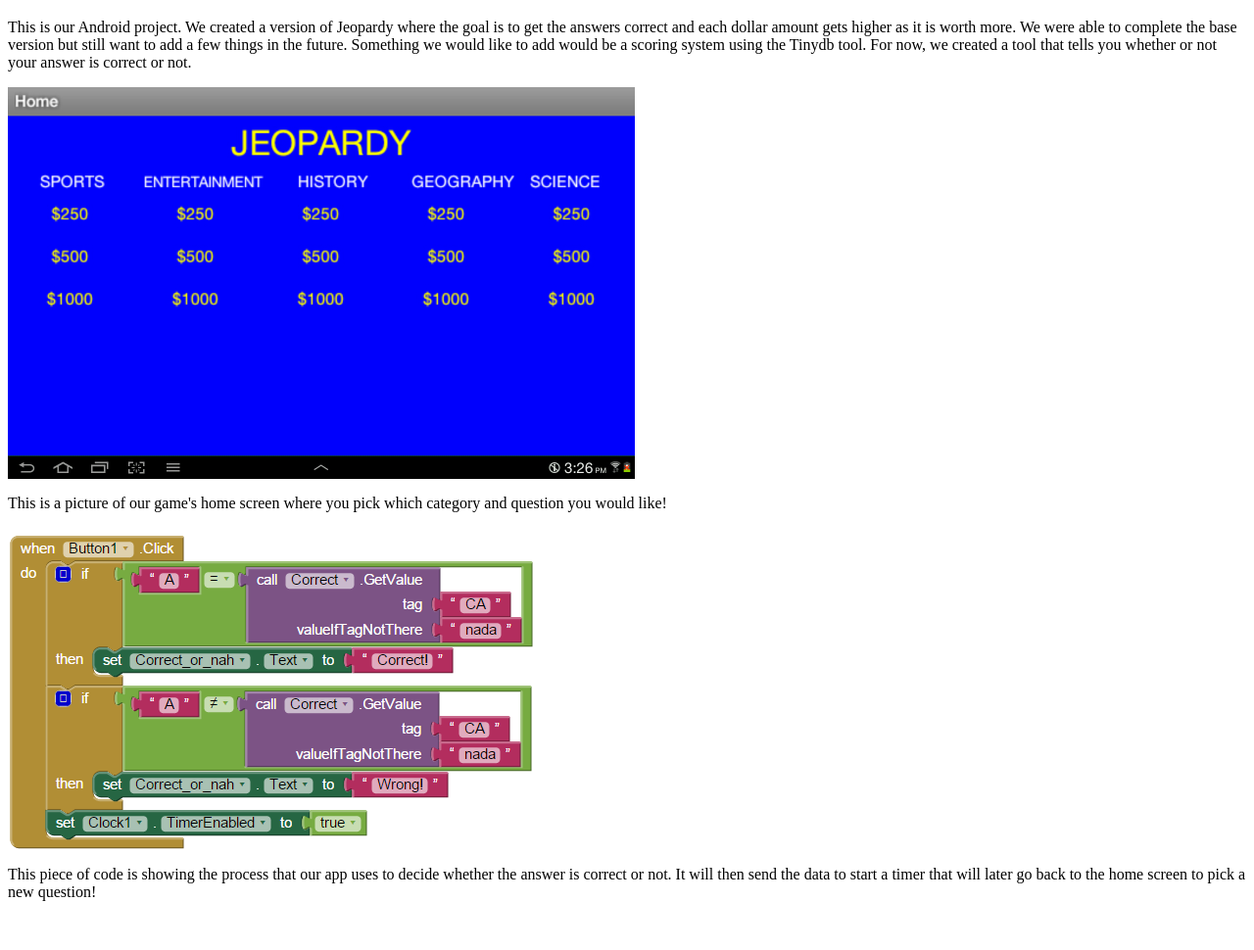
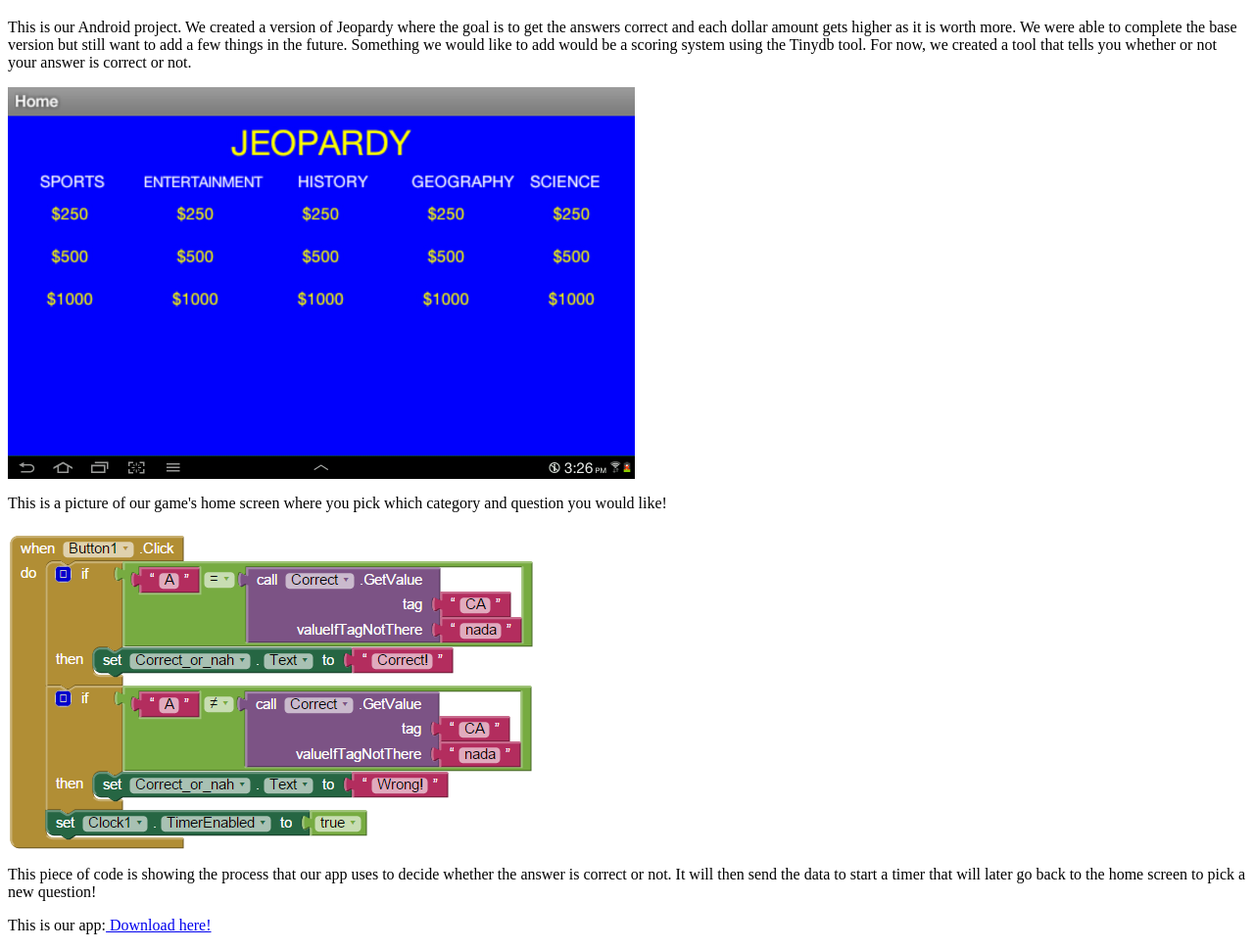
Before and after one commit to Cshauli/cshauli17.github.io, a plain HTML site: page Android.html in a window 1280 px wide. Shown: the part 61-1031 px from the top of the page at 98% size. Before the commit the page ends 997 px from the top, so only its background shows below. Drawn offline with Linux system fonts and the light colour scheme.

Commit message:
download

```diff
--- a/Android.html
+++ b/Android.html
@@ -14,8 +14,10 @@ This is a picture of our game's home screen where you pick which category and qu
 </p>
 <img src="Capture2.PNG"/>
 <p> This piece of code is showing the process that our app uses to decide whether the answer is correct or not. It will then send the data to start a timer that will later go back to the home screen to pick a new question!
+</p>
+<p>
+This is our app:<a href="Jeopardy.apk"> Download here!</a>
 
-
-
+</p>
 </body>
 </html>
```
Also changed, not shown: 1 other file.
